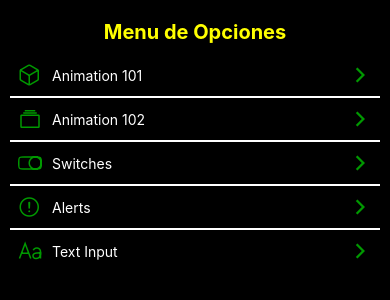
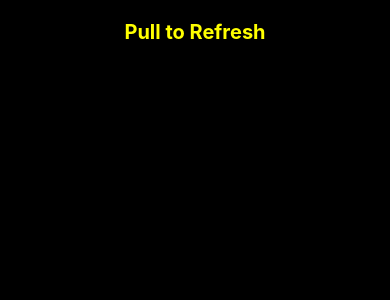
Before and after one commit to Satronic/06-RNComponents, a React Native app: screen /PullToRefreshScreen in a window 390 px wide. Shown: the top 300 px of the page. Built offline with nearby package versions, Linux system fonts and the light colour scheme.

Commit message:
Refresh Control component

```diff
--- a/src/data/menuItem.tsx
+++ b/src/data/menuItem.tsx
@@ -26,4 +26,9 @@ export const menuItems: MenuItemInterface[] = [
         icon: 'text-outline',
         component: 'TextInputScreen'
     },
+    {
+        name: 'Pull to Refresh',
+        icon: 'refresh-outline',
+        component: 'PullToRefreshScreen'
+    },
 ]
--- a/src/navigator/StackNavigator.tsx
+++ b/src/navigator/StackNavigator.tsx
@@ -5,6 +5,7 @@ import { Animation102Screen } from '../screens/Animation102Screen';
 import { SwitchScreen } from '../screens/SwitchScreen';
 import { AlertScreen } from '../screens/AlertScreen';
 import { TextInputScreen } from '../screens/TextInputScreen';
+import { PullToRefreshScreen } from '../screens/PullToRefreshScreen';
 
 const Stack = createStackNavigator();
 
@@ -21,6 +22,7 @@ export const StackNavigator = () => {
             <Stack.Screen name="SwitchScreen" component={SwitchScreen} />
             <Stack.Screen name="AlertScreen" component={AlertScreen} />
             <Stack.Screen name="TextInputScreen" component={TextInputScreen} />
+            <Stack.Screen name="PullToRefreshScreen" component={PullToRefreshScreen} />
         </Stack.Navigator>
     );
 };
--- /dev/null
+++ b/src/screens/PullToRefreshScreen.tsx
@@ -0,0 +1,43 @@
+import React, { useState } from 'react';
+import { RefreshControl, ScrollView, StyleSheet, Text } from 'react-native';
+import { Container } from '../components/Container';
+
+export const PullToRefreshScreen = () => {
+
+    const [refresing, setRefresing] = useState(false);
+    const [data, setData] = useState('');
+
+    const onRefresh = () => {
+        setRefresing(true);
+        setTimeout(() => {
+            setRefresing(false);
+            setData('Se ha cargado los datos');
+        }, 1500);
+    }
+
+    return (
+        <ScrollView
+            style={styles.scroll}
+            refreshControl={
+                <RefreshControl
+                    refreshing={refresing} // Estado inicial
+                    onRefresh={onRefresh}
+                />
+            }
+        >
+            <Container title='Pull to Refresh'>
+                <Text style={styles.text}>{data}</Text>
+            </Container>
+        </ScrollView>
+    )
+}
+
+const styles = StyleSheet.create({
+    scroll: {
+        backgroundColor: 'black'
+    },
+    text: {
+        color: 'white',
+        fontSize: 16
+    }
+})
```
